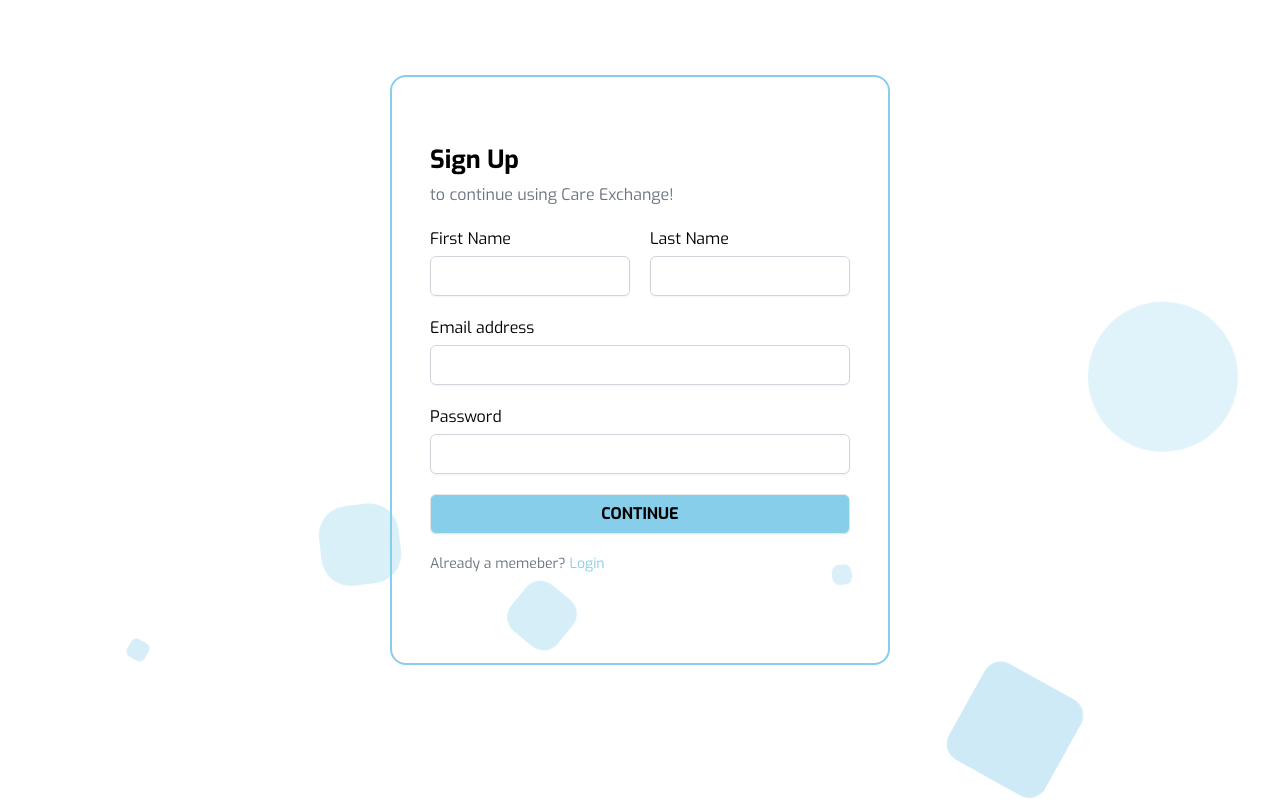
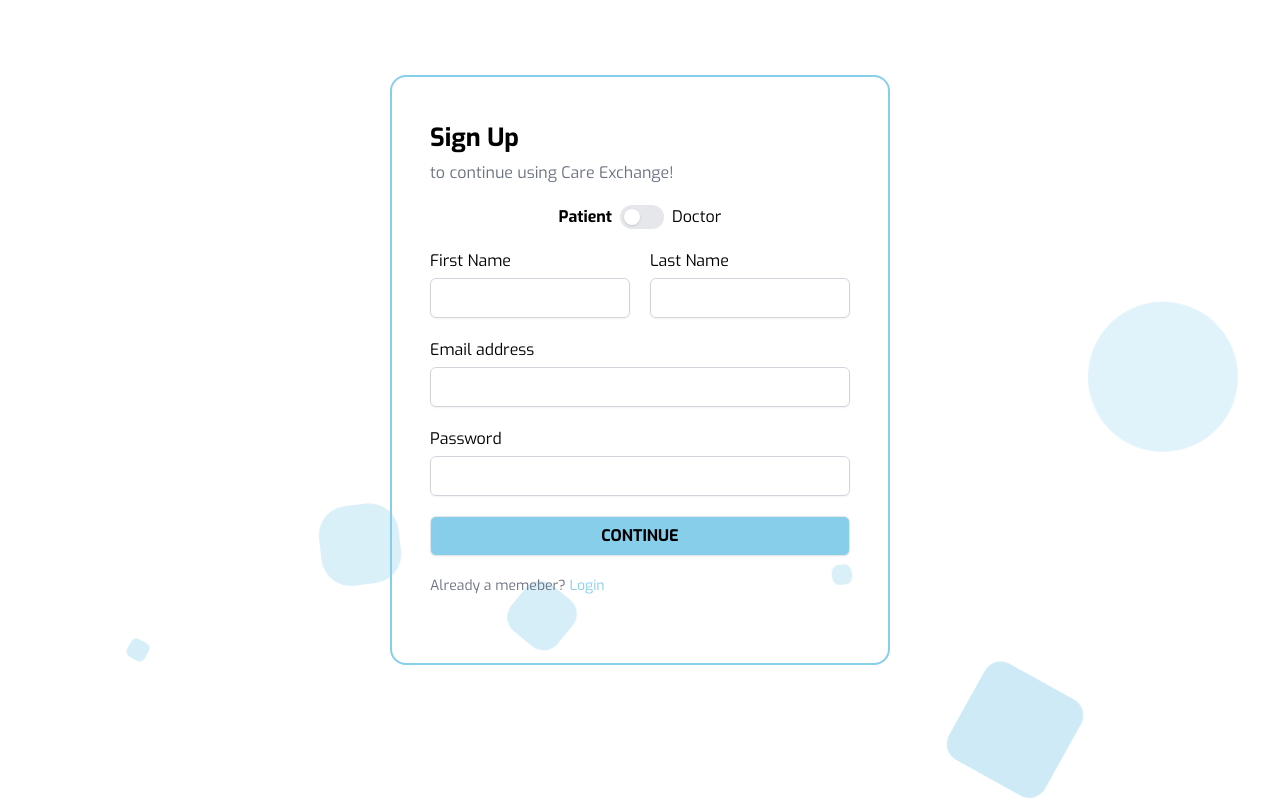
Before and after one commit to KeeratKK/DTE-Hackathon, a React (Create React App) app in the folder client/: page /signup in a window 1280 px wide. Built offline with nearby package versions, Linux system fonts and the light colour scheme.

Commit message:
toggle switch added

```diff
--- a/client/src/components/signup.js
+++ b/client/src/components/signup.js
@@ -3,9 +3,9 @@
 import axios from 'axios';
 import {toast} from 'react-hot-toast';
 import '../css/homeStyle.css';
+import ToggleSwitch from "./toggleSwitch";
 
 export const Signup = () => {
-
     const navigate = useNavigate();
 
     // State to store form data for signup
@@ -16,6 +16,7 @@
         password: '',
     });
 
+    const [isDoctor, setIsDoctor] = useState(false);
 
     // Function to handle user signup
     const registerUser = async (e) => {
@@ -56,6 +57,7 @@
             <div className="w-[420px] flex flex-col gap-5">
                 <p className="mt-[-25px] text-[25px] font-semibold text-left">Sign Up</p>
                 <p className="mt-[-15px] text-gray-500 text-left">to continue using Care Exchange!</p>
+                <ToggleSwitch isDoctor={isDoctor} setIsDoctor={setIsDoctor} />
                 <form className="flex-col flex justify-center text-center gap-5" onSubmit={registerUser}>
                     <div className="flex flex-row justify-between">
                         <div className="flex flex-col gap-5">
--- /dev/null
+++ b/client/src/components/toggleSwitch.js
@@ -0,0 +1,34 @@
+import React from 'react';
+
+const ToggleSwitch = ({ isDoctor, setIsDoctor }) => {
+  return (
+    <div className="flex items-center justify-center">
+      {/* Patient label */}
+      <span className={`mr-2 ${!isDoctor ? 'font-bold' : ''}`}>Patient</span>
+
+      {/* Toggle switch */}
+      <label className="relative inline-flex items-center cursor-pointer">
+        <input
+          type="checkbox"
+          className="sr-only"
+          checked={isDoctor}
+          onChange={() => setIsDoctor(!isDoctor)}
+        />
+        {/* Background of the toggle */}
+        <div className="w-11 h-6 bg-gray-200 rounded-full peer-checked:bg-blue-600 relative">
+          {/* The moving toggle button */}
+          <div
+            className={`absolute left-1 top-1 w-4 h-4 bg-white rounded-full shadow transition-transform ${
+              isDoctor ? 'translate-x-5' : ''
+            }`}
+          ></div>
+        </div>
+      </label>
+
+      {/* Doctor label */}
+      <span className={`ml-2 ${isDoctor ? 'font-bold' : ''}`}>Doctor</span>
+    </div>
+  );
+};
+
+export default ToggleSwitch;
```
